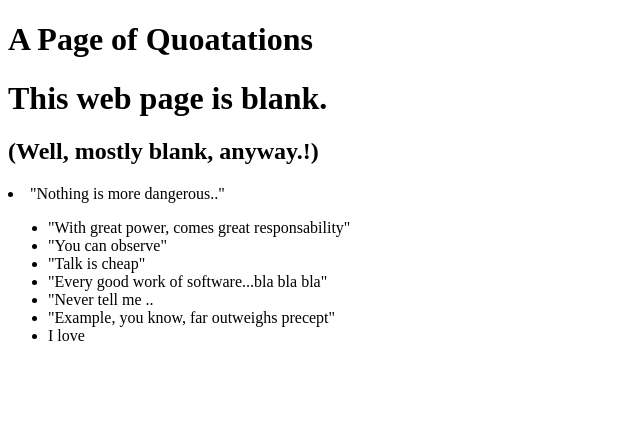
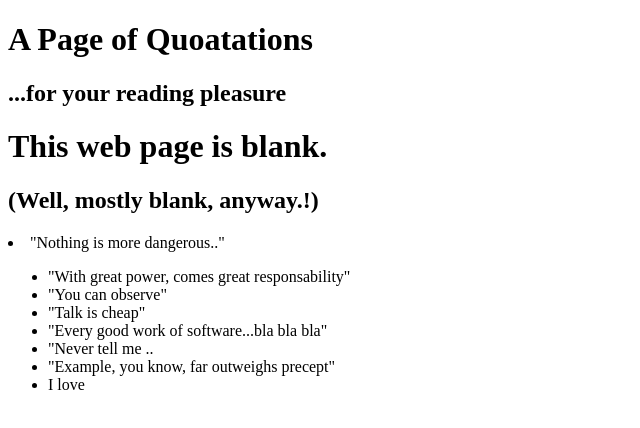
Before and after one commit to mpnestar/0main_openSAP_repo, a plain HTML site: page index.html in a window 1280 px wide. Shown: the whole page, without its empty margins (0-640 px from the left). Drawn offline with Linux system fonts and the light colour scheme.

Commit message:
changed 2nd header to "..for your reading pleasure"

```diff
--- a/index.html
+++ b/index.html
@@ -6,6 +6,7 @@
 	</head>
 	<body>
 		<h1>A Page of Quoatations</h1>
+		<h2>...for your reading pleasure</h2>
   <h1 style = "color; Blue">This web page is blank.</h1>
   <h2 style = "color; Purple">(Well, mostly blank, anyway.!)</h2>
         <li>"Nothing is more dangerous.."</li>
```
